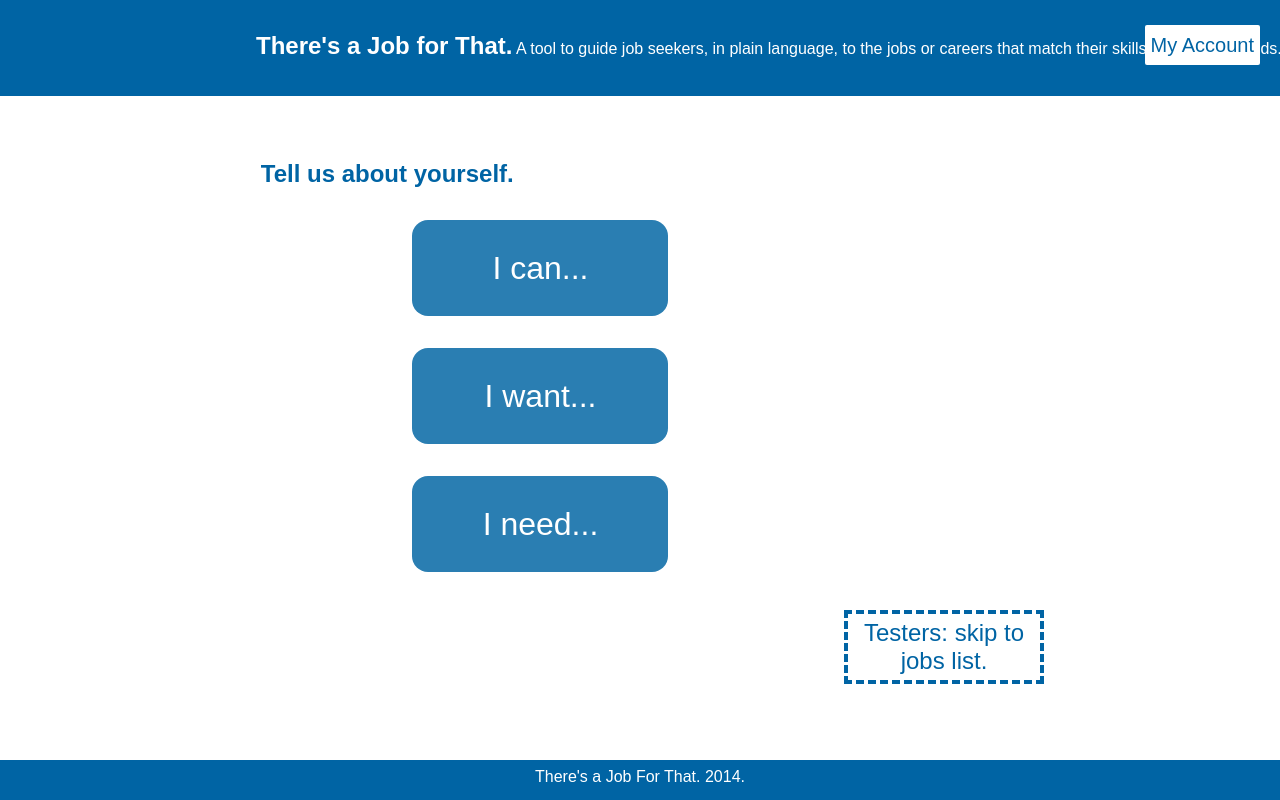
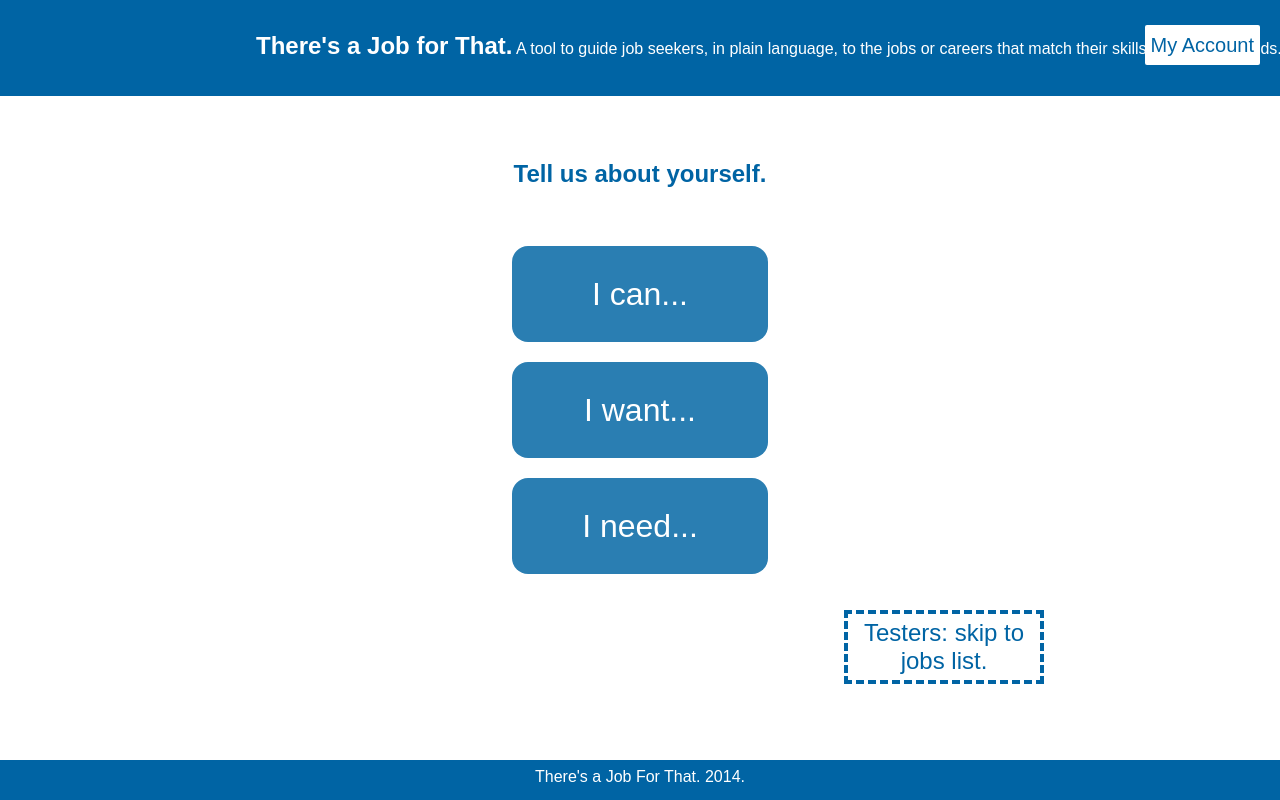
Before and after one commit to aliyarahman/theres-a-job-for-that, a Flask app: page /index in a window 1280 px wide. Run offline with Flask 2, Linux system fonts and the light colour scheme; parts of the project's set-up code (start-up, migrations or seed data) failed here and were passed over.

Commit message:
Fixed positioning issues

```diff
--- a/app/static/common.css
+++ b/app/static/common.css
@@ -1,11 +1,9 @@
+/*Base template*/
 h1		{font-family: Arial, Helvetica, sans-serif; color: #333333;}
 h2		{color: #0064A4;}
 body		{font-family: Arial,Helvetica,sans-serif; color: #333333;}
 a		{text-decoration: none; color: #333333;}
 .white	{color: white;}
-
-
-
 .banner		{text-align: left; color: white; background-color: #0064A4; width: 100%; height: 4em; position: fixed; top: 0em; left: 0em; padding-left: 20%; padding-top: 2em;}
 #headline	{font-size: 1.5em; font-weight: bold;}
 .content  	{width: 60%; margin-left: auto; margin-right: auto; margin-top: 2em;}
@@ -13,32 +11,29 @@ a		{text-decoration: none; color: #333333;}
 .account_button	{position: fixed; top: 1.25em; right: 1em; background-color: white; color: #0064A4; border: none; border-radius: 2px; font-size: 1.25em; height: 2em;}
 .account_button:hover	{background-color: gray;}
 
+
+/*Login screen*/
 .login_box	{margin-top: 50px; background-color: #0064A4; padding: 1em 1em 1em 1em; width: 22em;}
 .login_box input[type="text"]	{color: #686868; display:block; font-size: 2em; margin-top: 20px; padding: 5px; width: 10em;}
 input[type="submit"] {color: #686868; display:block; font-size: 2em; margin-top: 20px; padding: 5px; font-size: 1.5em;}
 
 
-
-.question_buttons_holder	{width: 60%; margin-left: auto; margin-right: auto; }
-.section_button	{width: 8em; height: 3em; font-size: 2em; text-align: center; margin-top: 1em; border-radius: 0.5em; color: white; background-color: #2a7eb2; line-height: 3em;}
+/*Question screen*/
+.question_buttons_holder	{width: 60%; margin-left: auto; margin-right: auto; text-align: center; }
+.section_button	{width: 8em; height: 3em; font-size: 2em; text-align: center; margin-top: 1em; border-radius: 0.5em; color: white; background-color: #2a7eb2; line-height: 3em; margin: auto; margin-top: 20px;}
 .section_button:hover	{background-color: #0064A4}
-
-
-
 .question_text	{display: inline-block; font-size: 48px; font-family: Arial, Helvetica, sans-serif; color: #0064A4; margin: 50px; width: 40%; text-align: center;}
 .question_block	{width: 70%; margin-left: auto; margin-right: auto; margin-top: 15%;}
-.swipe_left, .swipe_right {width: 8em; display: inline-block;vertical-align: bottom;}
+.swipe_left, .swipe_right {width: 8em; display: inline-block;vertical-align: bottom; margin: 10px;}
 .testing_box	{outline: dashed 4px #0064A4; font-size: 1.5em; color: #0064A4; width: 8em; position: fixed; right: 10em; bottom: 5em; padding: 0.2em; background-color: white; border: none;}
 
-
+/*MyJobs screen*/
+.next_button {background-color: white;color: #0064A4; border: solid 0.2em #0064A4; padding: 0.2em; width: 15em; margin: auto;}
+.next_button:hover	{color: white; background-color: #0064A4; }
 .jobsholder	{ width: 80%; height: 60%; margin: auto;}
 .job_thumb	{ display: inline-block; width: 10em; height: 10em; background-color: white; color: #0064A4; outline: solid 0.2em #0064A4; margin: 1em; font-size: 18px; padding: 10px;}
 .testing_box:hover, .job_thumb:hover	{ background-color: gray;}
 .star		{font-size: 36px; display: block; text-align: right;}
 
-
+/*Single job view screen*/
 .job_box	{display: inline-block; width: 25em; margin-left: auto; margin-right: auto; height: 25em; background-color: white; color: #0064A4; outline: solid 0.2em #0064A4; font-size: 18px; padding: 10px;}
-
-.next_button {background-color: white;color: #0064A4; border: solid 0.2em #0064A4; padding: 0.2em; width: 15em; margin: auto;}
-
-.next_button:hover	{color: white; background-color: #0064A4; }
--- a/app/templates/index.html
+++ b/app/templates/index.html
@@ -4,8 +4,10 @@
 
 
 <br><br><br><br><br><br>
+
+<div class="question_buttons_holder">
 <h2> Tell us about yourself.</h2>
-<div class="question_buttons_holder">
+<br>
 <a href="{{ url_for('i_can') }}"><div class="section_button">I can...</div></a>
 <a href="{{ url_for('i_want') }}"><div class="section_button">I want...</div></a>
 <a href="{{ url_for('i_need') }}"><div class="section_button">I need...</div></a>
```
